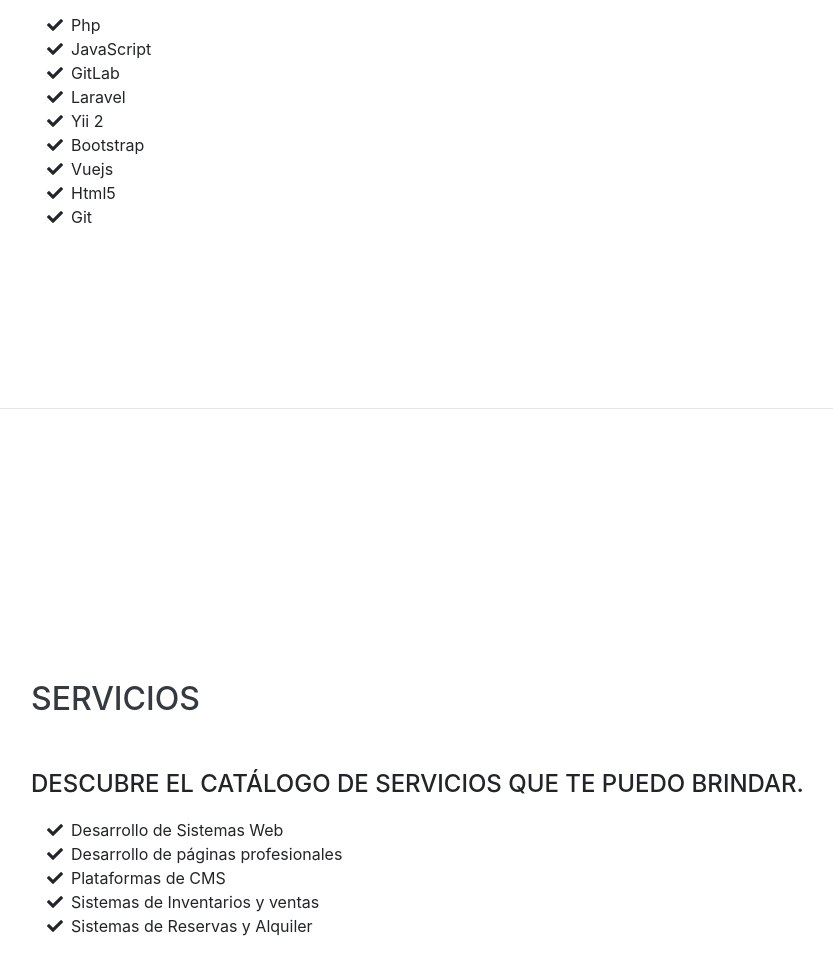
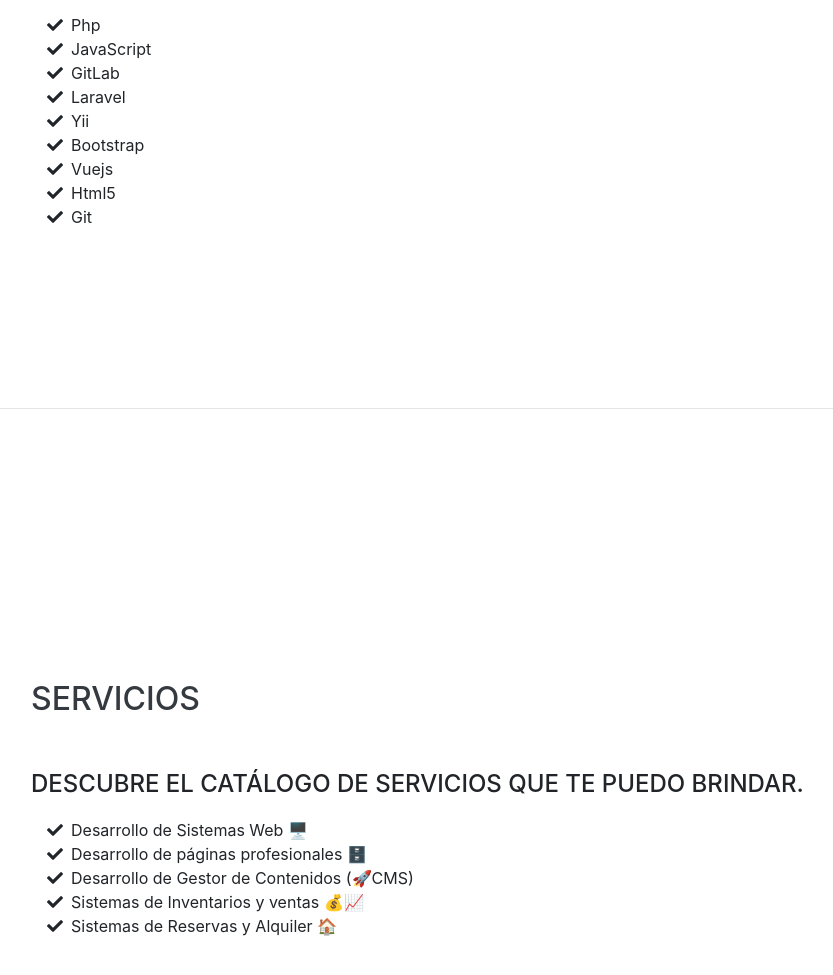
Before and after one commit to abelarcos/AbelArcosPerez.github.io, a website with bundled scripts: page index.html in a window 1280 px wide. Shown: the part 2959-3934 px from the top of the page, without its empty margins (289-1122 px from the left). Built offline with nearby package versions, Linux system fonts and the light colour scheme; a web font is replaced by a local one.

Commit message:
adecuaciones

```diff
--- a/index.html
+++ b/index.html
@@ -244,7 +244,7 @@
             Laravel</li>
             <li>
               <i class="fa-li fa fa-check"></i>
-              Yii 2</li>
+              Yii</li>
             <li>
               <i class="fa-li fa fa-check"></i>
               Bootstrap</li>
@@ -273,19 +273,19 @@
         <ul class="fa-ul mb-0">
           <li>
             <i class="fa-li fa fa-check"></i>
-            Desarrollo de Sistemas Web</li>
+            Desarrollo de Sistemas Web 🖥️</li>
           <li>
             <i class="fa-li fa fa-check"></i>
-            Desarrollo de páginas profesionales</li>
+            Desarrollo de páginas profesionales 🗄️</li>
           <li>
             <i class="fa-li fa fa-check"></i>
-            Plataformas de CMS </li>
+            Desarrollo de Gestor de Contenidos (🚀CMS) </li>
           <li>
             <i class="fa-li fa fa-check"></i>
-            Sistemas de Inventarios y ventas</li>
+            Sistemas de Inventarios y ventas 💰📈</li>
           <li>
             <i class="fa-li fa fa-check"></i>
-            Sistemas de Reservas y Alquiler</li>
+            Sistemas de Reservas y Alquiler 🏠</li>
         </ul>
 
       </div>
```
